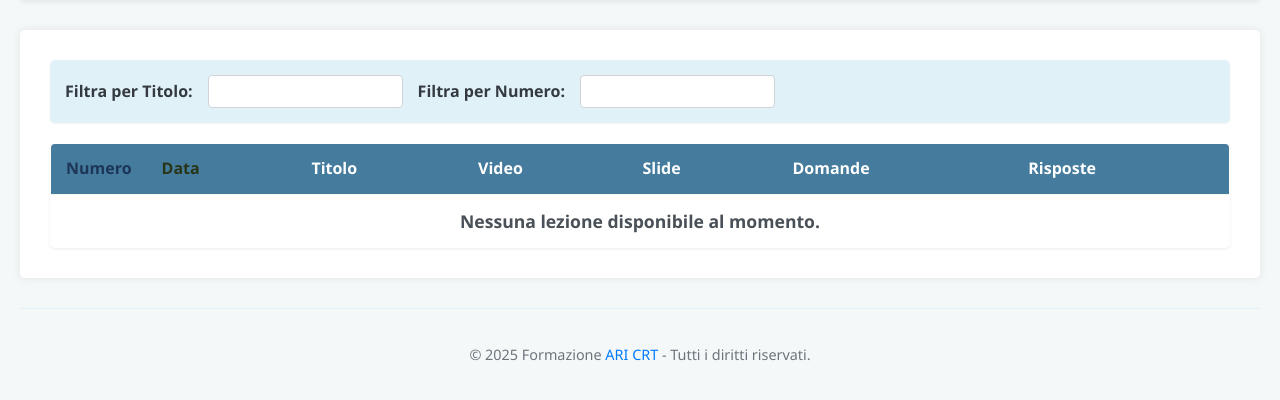
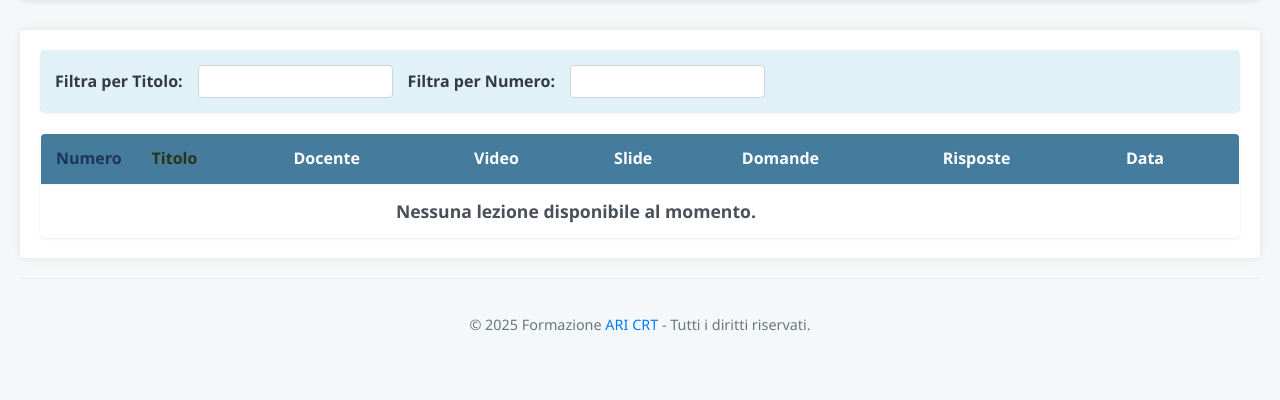
Before and after one commit to manzolo/formazione-ari-crt, a Django app: page / in a window 1280 px wide. Shown: the part 219-619 px from the top of the page. Run offline with Django 5.2, Linux system fonts and the light colour scheme; data that the repository does not hold is empty.

Commit message:
Aggiunti docenti e corretto stile css per footer

```diff
--- a/lezioni/admin.py
+++ b/lezioni/admin.py
@@ -1,4 +1,8 @@
 from django.contrib import admin
-from .models import Lezione
+from .models import Lezione, Docente
 
+# Registra il modello Docente
+admin.site.register(Docente)
+
+# Registra il modello Lezione
 admin.site.register(Lezione)
--- a/lezioni/static/css/style.css
+++ b/lezioni/static/css/style.css
@@ -42,10 +42,10 @@ nav a:hover {
 
 .content {
     background-color: #fff; /* Bianco */
-    padding: 30px;
+    padding: 20px;
     border-radius: 5px;
     box-shadow: 0 0 10px rgba(0, 0, 0, 0.08); /* Ombra più leggera */
-    margin-bottom: 30px;
+    margin-bottom: 20px;
 }
 
 h1, h2 {
@@ -64,12 +64,14 @@ a:hover {
     text-decoration: underline;
 }
 
+/* Stili per il piè di pagina della PAGINA WEB (copyright, ecc.) */
 footer {
     text-align: center;
     padding-top: 20px;
     border-top: 1px solid #e0f2f7; /* Azzurro molto chiaro per il bordo */
     color: #6c757d; /* Grigio medio */
     font-size: 0.9em;
+    margin-top: 10px; /* Aggiungi un po' di spazio sopra il footer */
 }
 
 hr {
--- a/lezioni/templates/lezioni/lista_lezioni.html
+++ b/lezioni/templates/lezioni/lista_lezioni.html
@@ -15,20 +15,21 @@
         <thead>
             <tr>
                 <th>Numero</th>
-                <th>Data</th>
                 <th>Titolo</th>
+                <th>Docente</th>
                 <th>Video</th>
                 <th>Slide</th>
                 <th>Domande</th>
                 <th>Risposte</th>
+                <th>Data</th>
             </tr>
         </thead>
         <tbody id="lezioni-table-body">
             {% for lezione in lezioni %}
             <tr data-numero="{{ lezione.numero }}" data-titolo="{{ lezione.titolo|lower }}">
                 <td>{{ lezione.numero }}</td>
-                <td>{{ lezione.data_lezione }}</td>
                 <td>{{ lezione.titolo }}</td>
+                <td title="{{ lezione.docente.nominativo }}">{{ lezione.docente }}</td>
                 <td>
                     {% if lezione.url_video %}
                         <a href="{{ lezione.url_video }}" class="video-button" target="_blank">Guarda Video</a>
@@ -49,6 +50,7 @@
                         <a href="{{ lezione.file_risposte.url }}" class="download-button" target="_blank">Scarica Risposte</a>
                     {% endif %}
                 </td>
+                <td>{{ lezione.data_lezione }}</td>
             </tr>
             {% empty %}
             <tr><td colspan="7">Nessuna lezione disponibile al momento.</td></tr>
```
Also changed, not shown: lezioni/models.py (+9 -0 lines), lezioni/migrations/0003_docente_lezione_docente.py (added).
